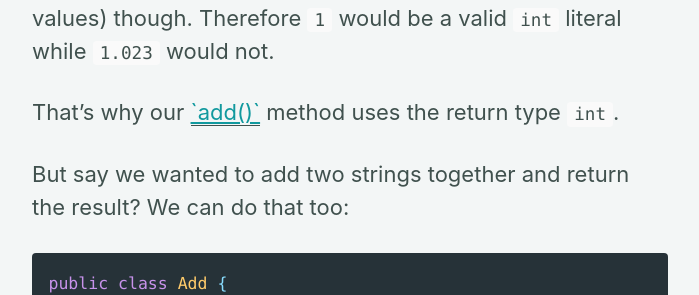
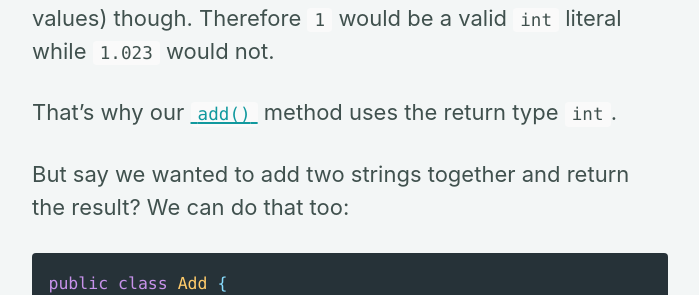
Before and after one commit to J051333/j051333.github.io, a Jekyll site: the page built from _posts/2022-04-20-First-Java-Program.md, in a window 1280 px wide and 900 px high, scrolled down 6098 px. Shown: the part 161-456 px from the top of the window, without its empty margins (290-989 px from the left). Built offline with Jekyll 4.4.1, drawn with Linux system fonts in a browser that asks for light colours; cached includes are drawn as plain includes.

```diff
--- a/_posts/2022-04-20-First-Java-Program.md
+++ b/_posts/2022-04-20-First-Java-Program.md
@@ -168,7 +168,7 @@ All of these have their own meanings, and we'll get to that when we go over vari
 
 `String`s are collections of characters that represent text. Text surrounded in double quotes is what we call a `String` literal (ex. `"hi there"`). `int`s, short for integer, store numbers. They can't store decimal points (floating point values) though. Therefore `1` would be a valid `int` literal while `1.023` would not.
 
-That's why our [<u>`add()`</u>](#add-method) method uses the return type `int`.
+That's why our [`add()`](#add-method) method uses the return type `int`.
 
 But say we wanted to add two strings together and return the result? We can do that too:
 
```
